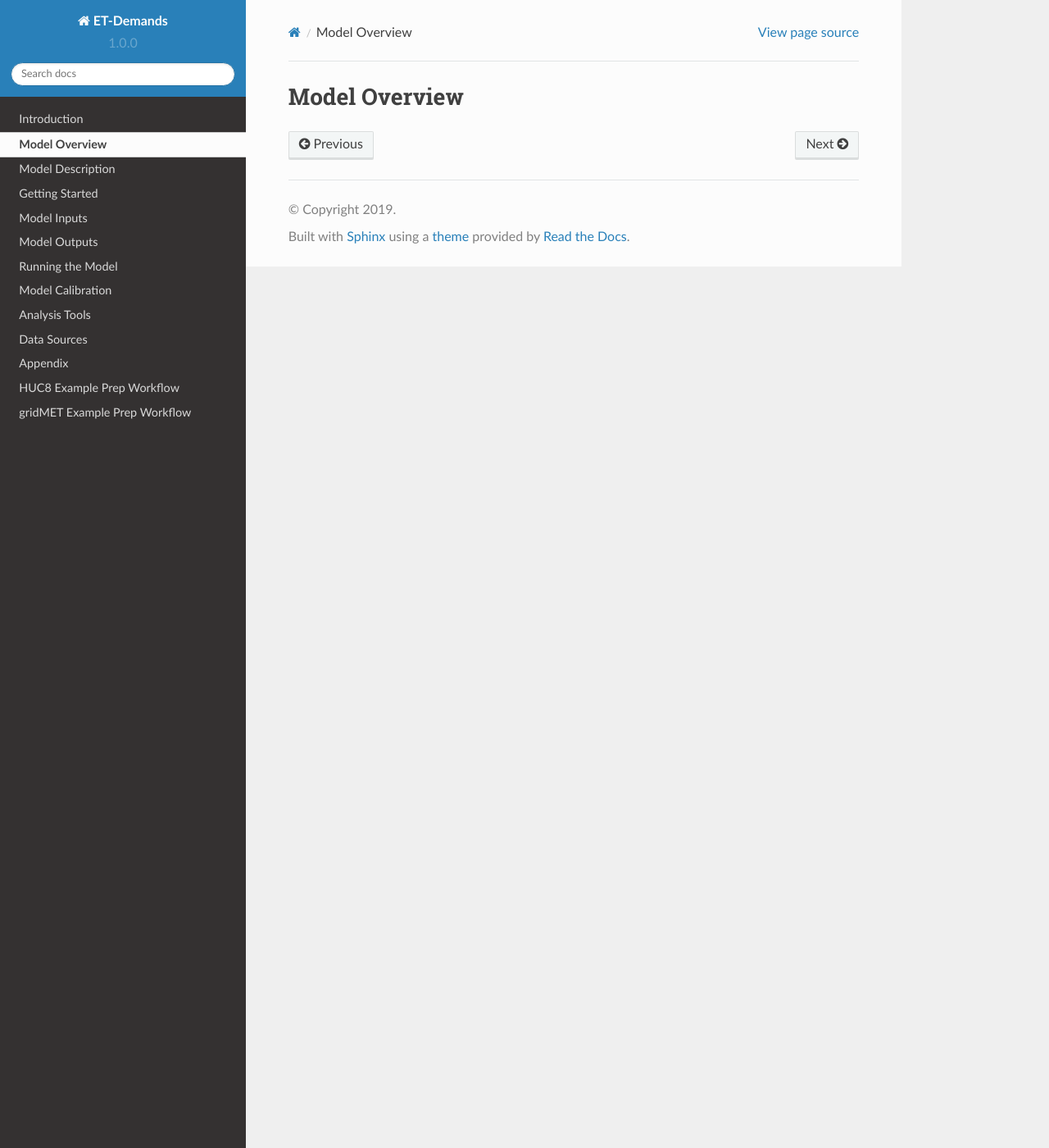
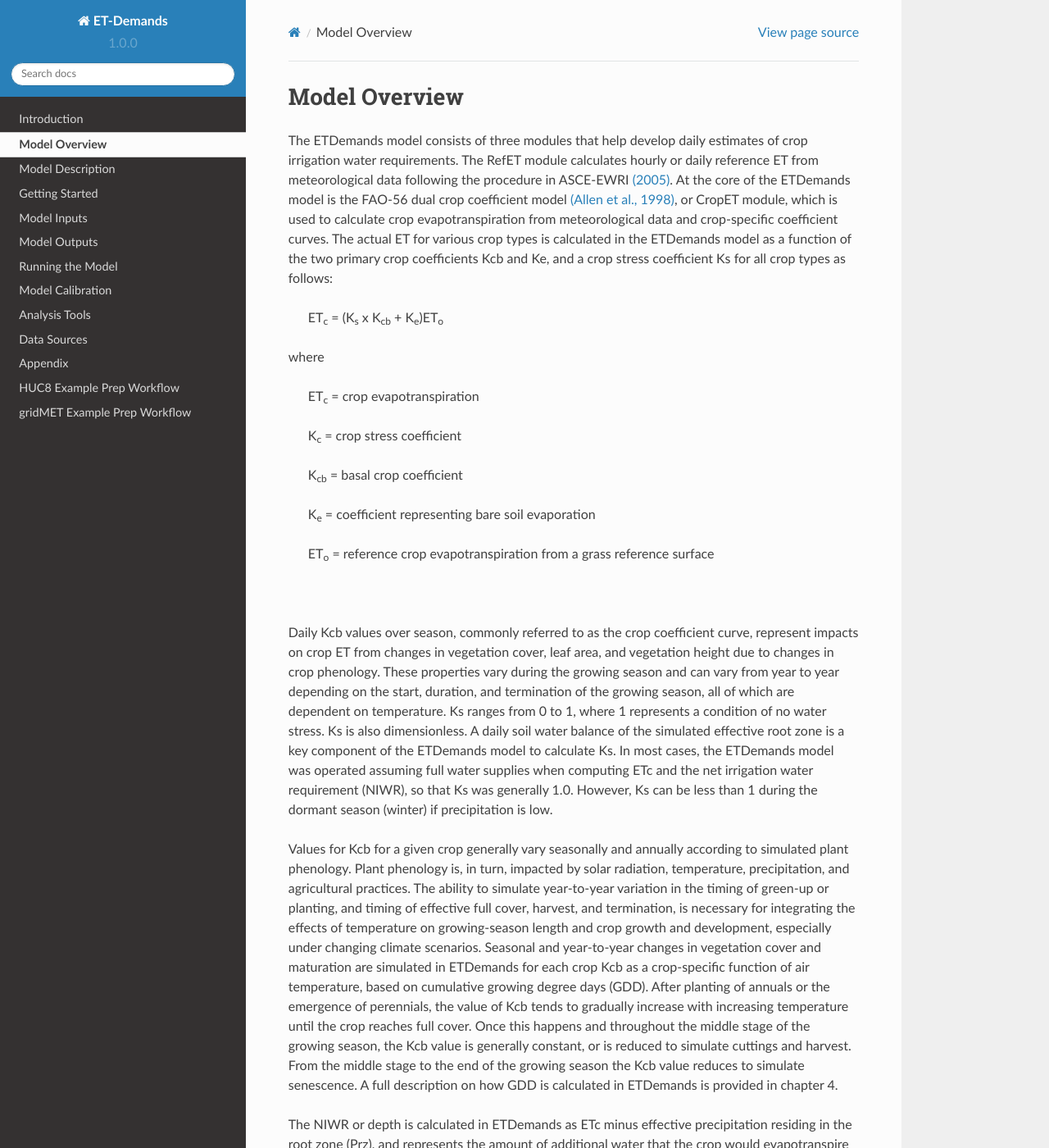
Before and after one commit to DOI-BOR/et-demands, a Sphinx documentation site: the page built from docs/model_overview.rst, in a window 1280 px wide and 1400 px high. Shown: the whole window at 82% size. Built offline with Sphinx 7.4.7 and the Read the Docs theme 2.0.0, drawn with Linux system fonts in a browser that asks for light colours; some of the changed text lies outside the part shown.

Commit message:
Added Model Overview

```diff
--- a/docs/model_overview.rst
+++ b/docs/model_overview.rst
@@ -1,2 +1,27 @@
 Model Overview
 ==============
+
+The ETDemands model consists of three modules that help develop daily estimates of crop irrigation water requirements. The RefET module calculates hourly or daily reference ET from meteorological data following the procedure in ASCE-EWRI `(2005) <https://ascelibrary.org/doi/book/10.1061/9780784408056>`_. At the core of the ETDemands model is the FAO-56 dual crop coefficient model `(Allen et al., 1998) <http://www.fao.org/3/X0490E/X0490E00.htm>`_, or CropET module, which is used to calculate crop evapotranspiration from meteorological data and crop-specific coefficient curves. The actual ET for various crop types is calculated in the ETDemands model as a function of the two primary crop coefficients Kcb and Ke, and a crop stress coefficient Ks for all crop types as follows:
+
+
+  ET\ :sub:`c` = (K\ :sub:`s`\  x K\ :sub:`cb`\  + K\ :sub:`e`)ET\ :sub:`o`\
+
+where
+
+  ET\ :sub:`c`\  = crop evapotranspiration
+
+  K\ :sub:`c`\  = crop stress coefficient
+
+  K\ :sub:`cb`\  = basal crop coefficient
+
+  K\ :sub:`e`\  = coefficient representing bare soil evaporation
+
+  ET\ :sub:`o`\  = reference crop evapotranspiration from a grass reference surface
+|
+Daily Kcb values over season, commonly referred to as the crop coefficient curve, represent impacts on crop ET from changes in vegetation cover, leaf area, and vegetation height due to changes in crop phenology. These properties vary during the growing season and can vary from year to year depending on the start, duration, and termination of the growing season, all of which are dependent on temperature. Ks ranges from 0 to 1, where 1 represents a condition of no water stress. Ks is also dimensionless. A daily soil water balance of the simulated effective root zone is a key component of the ETDemands model to calculate Ks. In most cases, the ETDemands model was operated assuming full water supplies when computing ETc and the net irrigation water requirement (NIWR), so that Ks was generally 1.0. However, Ks can be less than 1 during the dormant season (winter) if precipitation is low.
+
+Values for Kcb for a given crop generally vary seasonally and annually according to simulated plant phenology. Plant phenology is, in turn, impacted by solar radiation, temperature, precipitation, and agricultural practices. The ability to simulate year-to-year variation in the timing of green-up or planting, and timing of effective full cover, harvest, and termination, is necessary for integrating the effects of temperature on growing-season length and crop growth and development, especially under changing climate scenarios. Seasonal and year-to-year changes in vegetation cover and maturation are simulated in ETDemands for each crop Kcb as a crop-specific function of air temperature, based on cumulative growing degree days (GDD). After planting of annuals or the emergence of perennials, the value of Kcb tends to gradually increase with increasing
+temperature until the crop reaches full cover. Once this happens and throughout the middle stage of the growing season, the Kcb value is generally constant, or is reduced to simulate cuttings and harvest. From the middle stage to the end of the growing season the Kcb value reduces to simulate senescence. A full description
+on how GDD is calculated in ETDemands is provided in chapter 4.
+
+The NIWR or depth is calculated in ETDemands as ETc minus effective precipitation residing in the root zone (Prz), and represents the amount of additional water that the crop would evapotranspire in excess of precipitation residing in the root zone. The NIWR is synonymous with the terms irrigation demand, net consumptive use, and precipitation deficit. Prz is calculated as a function of daily precipitation (from the climate data set), antecedent soil moisture prior to a precipitation event, deep percolation of precipitation, and precipitation runoff.
```
